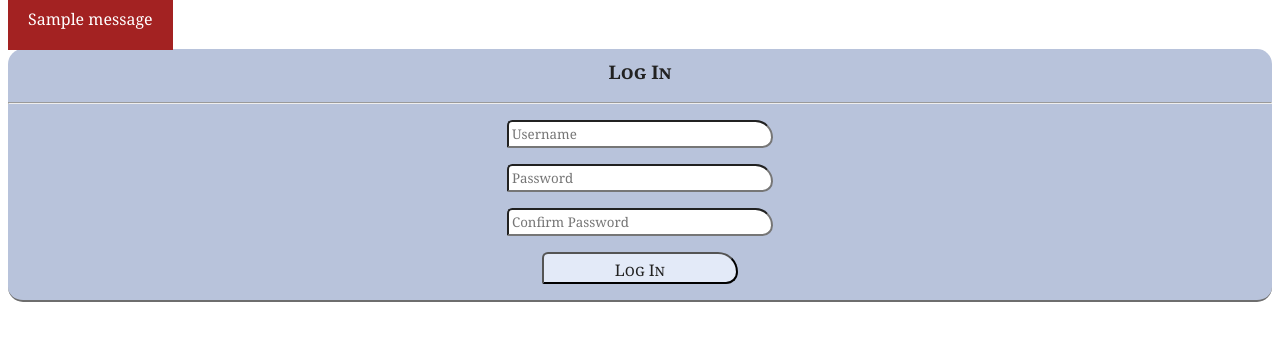
After one commit to TMDStudios/neo_rolodex, a Flask app: page /login/ in a window 1280 px wide. The commit adds this page. Shown: the top 341 px of the page. Run offline with Flask 2, Linux system fonts and the light colour scheme; tables that the repository leaves empty hold one stand-in row (values such as "Sample post"); one stand-in notice (Sample message) is shown.

Commit message:
Added User Login

```diff
--- a/app.py
+++ b/app.py
@@ -2,9 +2,11 @@ from ast import Pass
 from enum import unique
 from dotenv import load_dotenv
 from flask import Flask, render_template, request, redirect, flash
+import flask_login
 from flask_sqlalchemy import SQLAlchemy
 from flask_migrate import Migrate
 from flask_wtf import FlaskForm
+from flask_login import UserMixin, login_user, LoginManager, login_required, logout_user, current_user
 from wtforms import StringField, EmailField, SubmitField, PasswordField
 from wtforms.validators import DataRequired, Optional, EqualTo, Length
 from werkzeug.security import generate_password_hash, check_password_hash
@@ -17,11 +19,18 @@ app = Flask(__name__)
 app.config['SQLALCHEMY_DATABASE_URI'] = os.getenv("DATABASE_URI")
 app.config["SECRET_KEY"] = os.getenv("SECRET_KEY")
 db = SQLAlchemy(app)
-migrate = Migrate(app, db)
+migrate = Migrate(app, db, render_as_batch=True)
+login_manager = LoginManager()
+login_manager.init_app(app)
+login_manager.login_view = 'login'
 
-class User(db.Model):
+@login_manager.user_loader
+def load_user(user_id):
+    return User.query.get(int(user_id))
+
+class User(db.Model, UserMixin):
     id = db.Column(db.Integer, primary_key=True)
-    username = db.Column(db.String(200), nullable=False)
+    username = db.Column(db.String(200), nullable=False, unique=True)
     email = db.Column(db.String(200), nullable=False, unique=True)
     password_hash = db.Column(db.String(200))
     image = db.Column(db.String(200))
@@ -97,6 +106,36 @@ def delete_user(id):
     except:
         return 'Unable to delete user'
 
+class UserLoginForm(FlaskForm):
+    username = StringField("Username", validators=[DataRequired()])
+    password = PasswordField("Password", validators=[DataRequired(), EqualTo("confirm_password", "Passwords must match")])
+    confirm_password = PasswordField("Confirm Password", validators=[DataRequired()])
+    submit = SubmitField("Log In")
+
+@app.route('/login/', methods=['POST', 'GET'])
+def login():
+    form = UserLoginForm()
+
+    if request.method == 'POST':
+        if form.validate_on_submit():
+            user = User.query.filter_by(username=form.username.data).first()
+            if user:
+                if check_password_hash(user.password_hash, form.password.data):
+                    login_user(user)
+                    return redirect('/')
+                else:
+                    flash("Wrong password")
+            else:
+                flash("User does not exist")
+
+    return render_template('login.html', form=form)
+
+@app.route('/logout/', methods=['POST', 'GET'])
+@login_required
+def logout():
+    logout_user()
+    return redirect('/login/')
+
 class Contact(db.Model):
     id = db.Column(db.Integer, primary_key=True)
     name = db.Column(db.String(200), nullable=False)
@@ -127,6 +166,7 @@ def index():
     return render_template('index.html', users=users)
 
 @app.route('/contacts/', methods=['POST', 'GET'])
+@login_required
 def contacts():
     form = ContactForm()
 
--- /dev/null
+++ b/templates/login.html
@@ -0,0 +1,20 @@
+{% extends 'base.html' %}
+
+{% block head %}
+    <title>Log In</title>
+{% endblock %}
+
+{% block body %}
+    {% for message in get_flashed_messages() %}
+    <span class="alert">{{ message }}</span>
+    {% endfor %}
+    <form class="contact-form" action="/login/" method="POST">
+    {{ form.hidden_tag() }}
+    <h3 class="title">Log In</h3>
+    <hr>
+    <p>{{ form.username(class="input-box", placeholder="Username") }}</p>
+    <p>{{ form.password(class="input-box", placeholder="Password") }}</p>
+    <p>{{ form.confirm_password(class="input-box", placeholder="Confirm Password") }}</p>
+    <p>{{ form.submit(id="submit") }}</p>
+    </form>
+{% endblock %}
```
Also changed, not shown: templates/index.html (+7 -0 lines).
